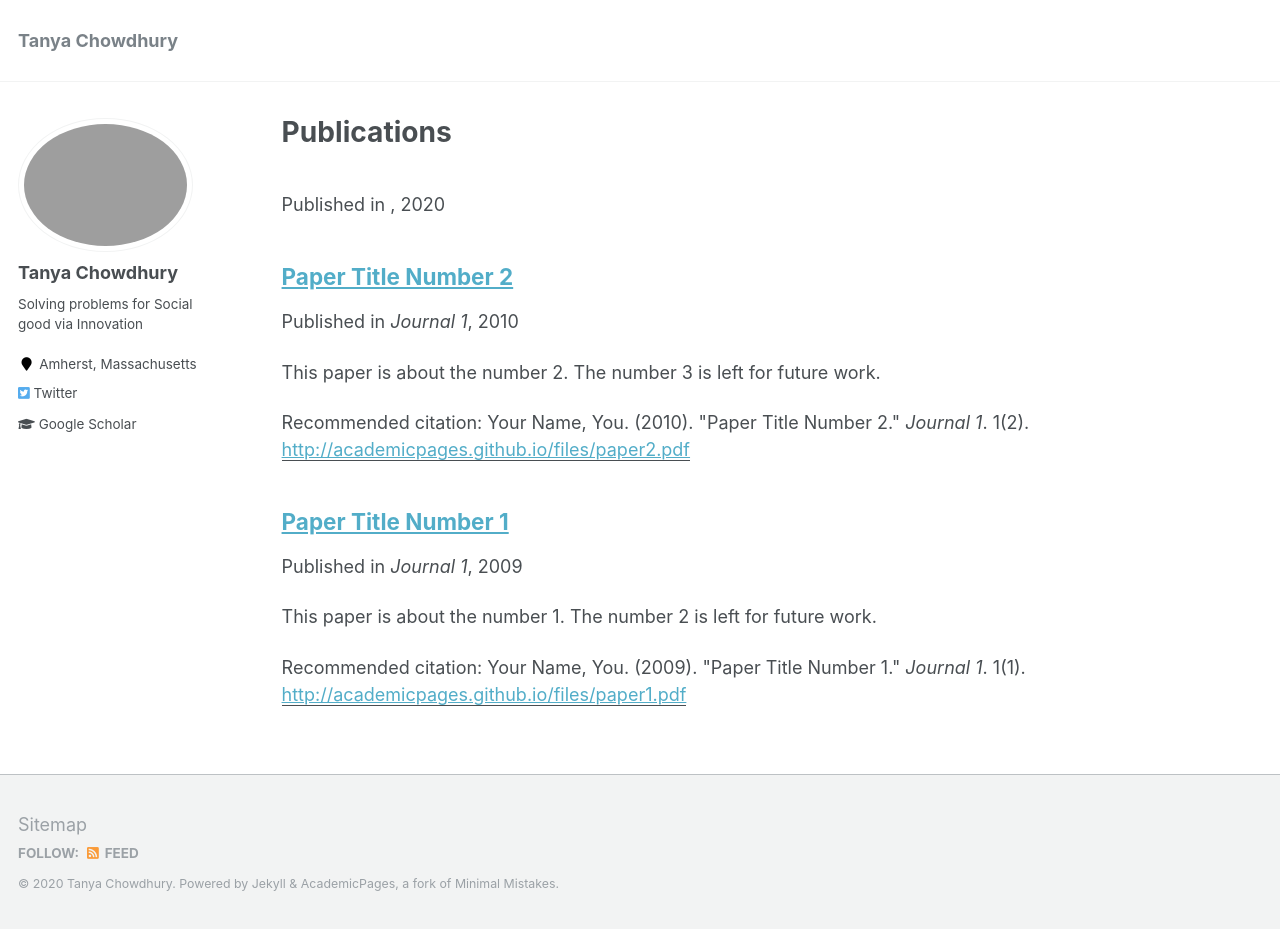
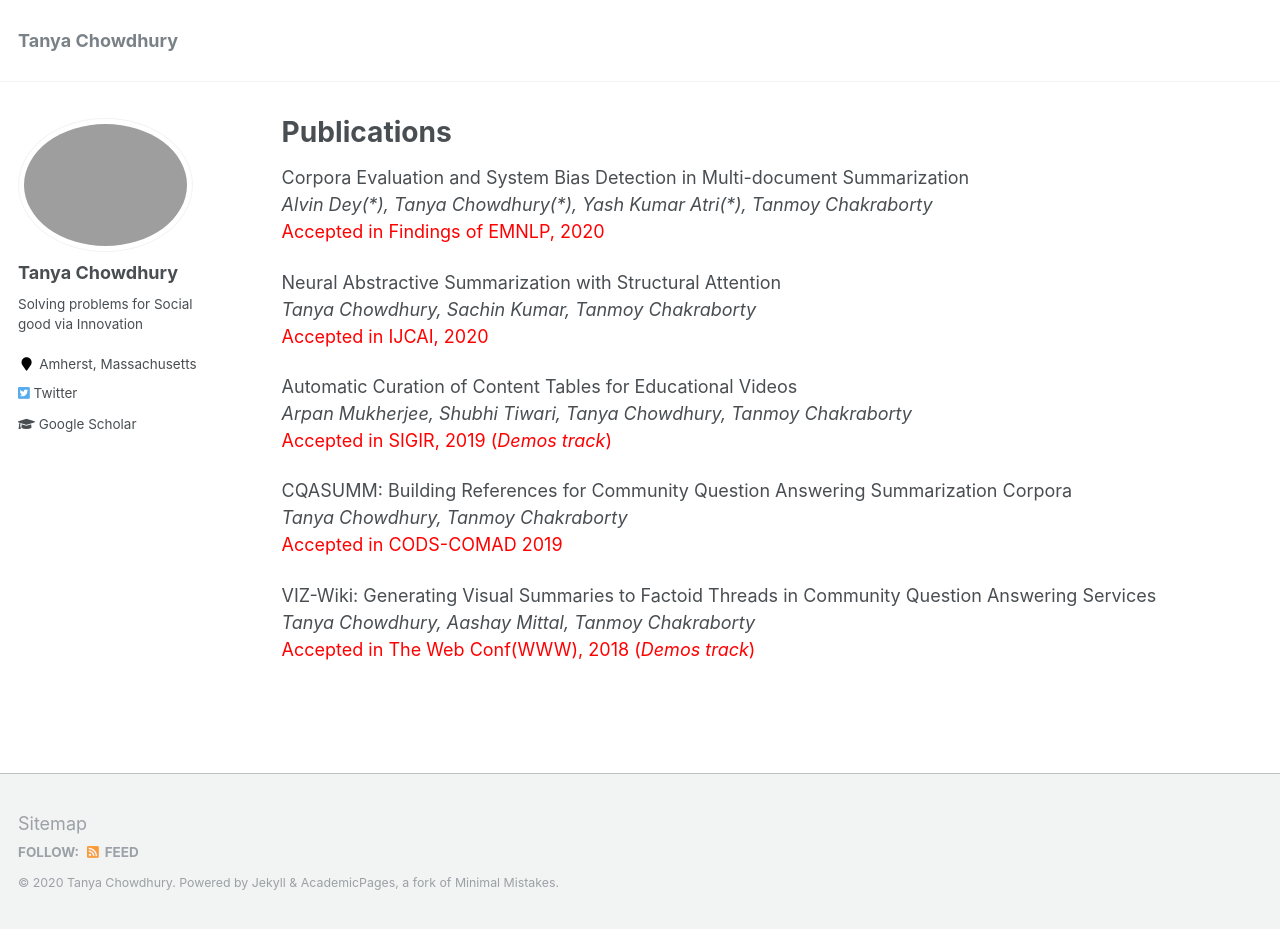
Before and after one commit to TaKneeAa/TaKneeAa.github.io, a Jekyll site: the page built from _pages/publications.md, in a window 1280 px wide and 929 px high. Built offline with Jekyll 4.4.1, drawn with Linux system fonts in a browser that asks for light colours.

Commit message:
Added pubs

```diff
--- a/_pages/publications.md
+++ b/_pages/publications.md
@@ -4,13 +4,23 @@ title: "Publications"
 permalink: /publications/
 author_profile: true
 ---
+Corpora Evaluation and System Bias Detection in Multi-document Summarization \
+*Alvin Dey(\*), Tanya Chowdhury(\*), Yash Kumar Atri(\*), Tanmoy Chakraborty*\
+<span style="color:red">Accepted in Findings of EMNLP, 2020</span>
 
-{% if author.googlescholar %}
-  You can also find my articles on <u><a href="{{author.googlescholar}}">my Google Scholar profile</a>.</u>
-{% endif %}
+Neural Abstractive Summarization with Structural Attention\
+*Tanya Chowdhury, Sachin Kumar, Tanmoy Chakraborty*\
+<span style="color:red">Accepted in IJCAI, 2020</span>
 
-{% include base_path %}
 
-{% for post in site.publications reversed %}
-  {% include archive-single.html %}
-{% endfor %}
+Automatic Curation of Content Tables for Educational Videos\
+*Arpan Mukherjee, Shubhi Tiwari, Tanya Chowdhury, Tanmoy Chakraborty*\
+<span style="color:red">Accepted in SIGIR, 2019 (*Demos track*)</span>
+
+CQASUMM: Building References for Community Question Answering Summarization Corpora\
+*Tanya Chowdhury, Tanmoy Chakraborty*\
+<span style="color:red">Accepted in CODS-COMAD 2019</span>
+
+VIZ-Wiki: Generating Visual Summaries to Factoid Threads in Community Question Answering Services\
+*Tanya Chowdhury, Aashay Mittal, Tanmoy Chakraborty*\
+<span style="color:red">Accepted in The Web Conf(WWW), 2018 (*Demos track*)</span>
```
Also changed, not shown: _pages/about.md (+2 -2 lines), _pages/navigation.yml (added, +9 -0 lines).
